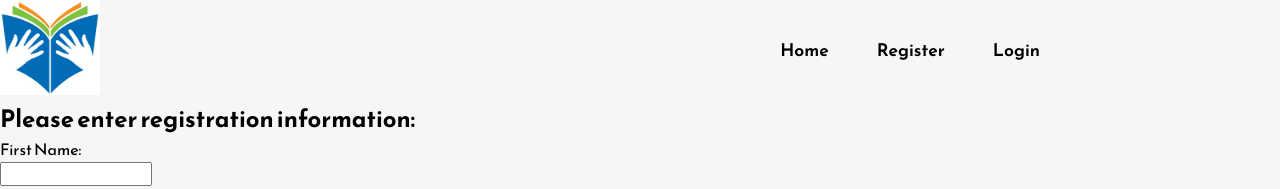
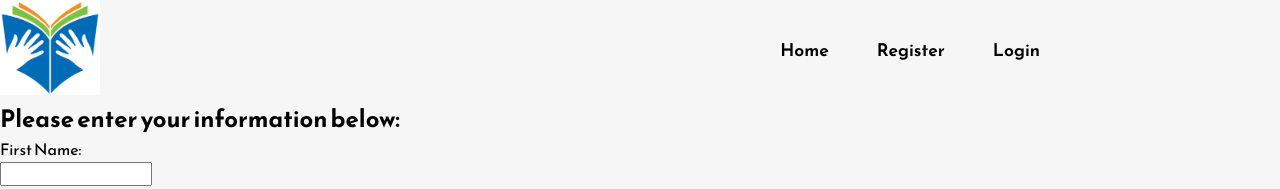
Before and after one commit to dalpiad/Books2Borrow, a React (Vite) app: page /Register in a window 1280 px wide. Shown: the top 189 px of the page. Built offline with nearby package versions, Linux system fonts and the light colour scheme.

Commit message:
minor update to stuff

```diff
--- a/src/components/Register.jsx
+++ b/src/components/Register.jsx
@@ -29,7 +29,7 @@ const Register = () => {
                 <Navigation />
             </div>
             <div>
-                <h2 >Please enter registration information:</h2>
+                <h2 >Please enter your information below:</h2>
                     <form onSubmit={handleSubmit}>
                         <label>First Name:</label><br/>
                             <input type="text" name="firstName" /><br/>
```
Also changed, not shown: src/App.css (+1 -6 lines).
